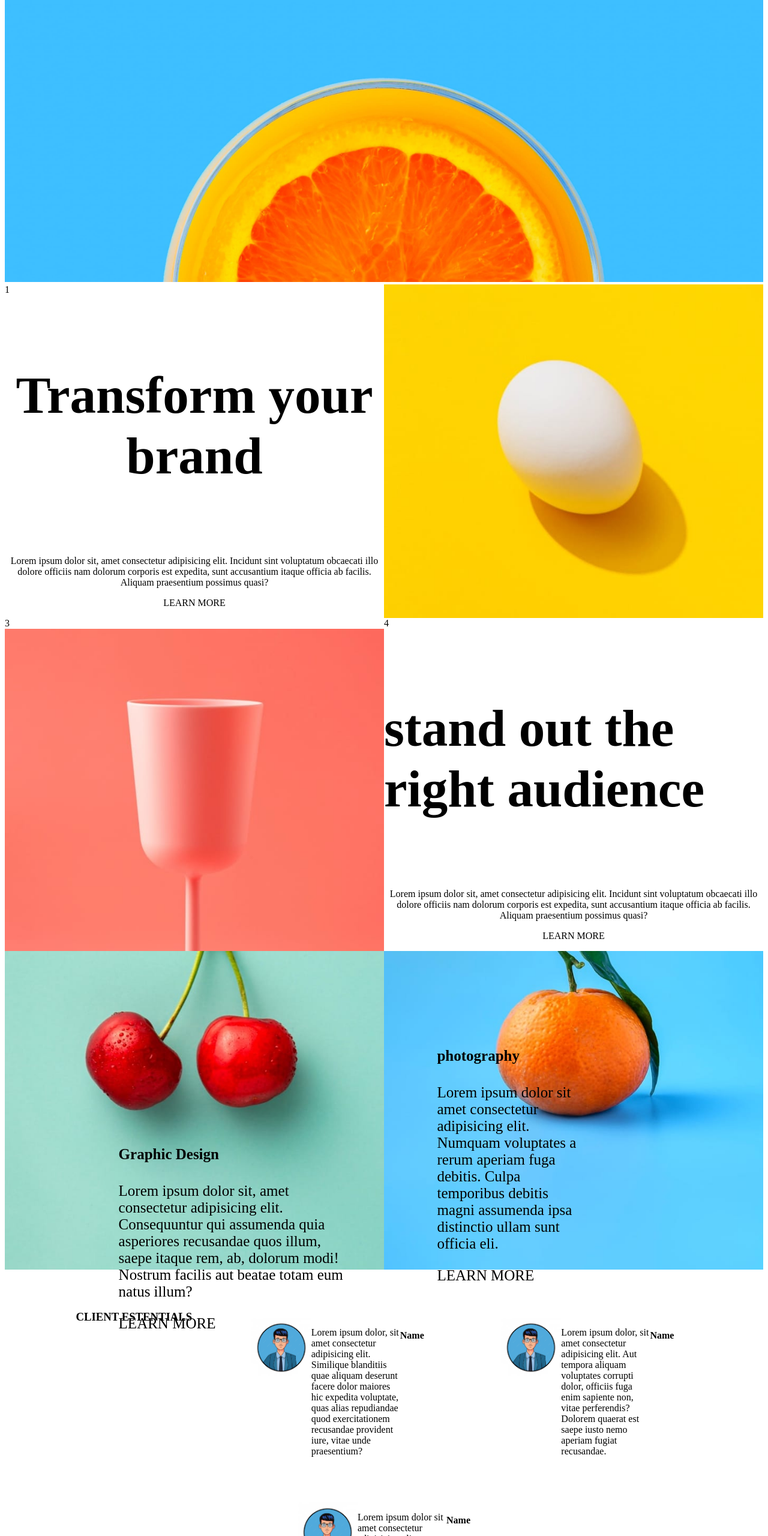
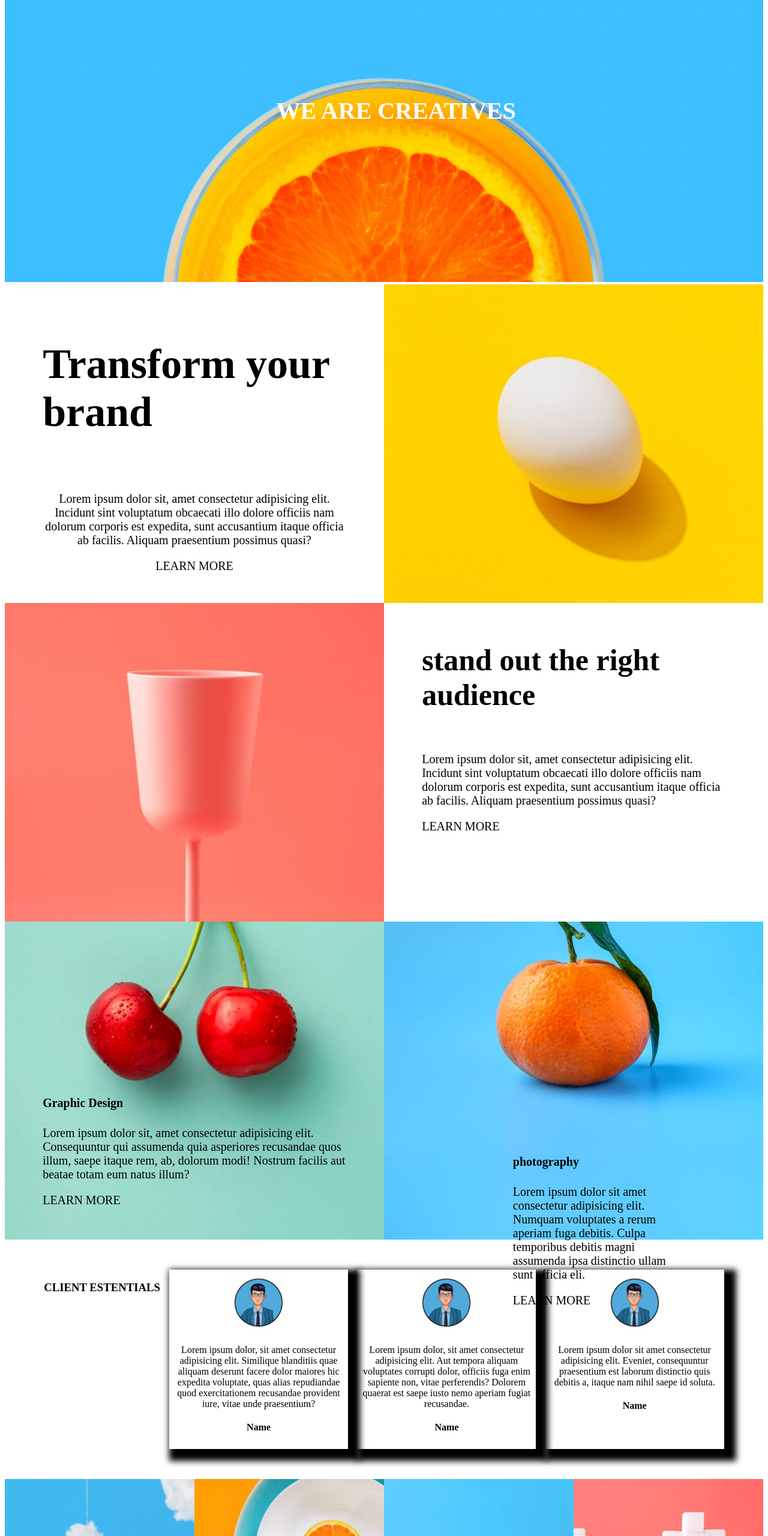
Before and after one commit to hgovindc/Works, a plain HTML site: page index.html in a window 1280 px wide. Shown: the part 240-2800 px from the top of the page at 60% size. Drawn offline with Linux system fonts and the light colour scheme.

Commit message:
new file added

```diff
--- a/index.html
+++ b/index.html
@@ -7,10 +7,13 @@
     <link rel="stylesheet" href="/style.css">
 </head>
 <body>
+
     <div class="parent">
         <div class="child"><img src="./image-header.jpg" alt="">
-            <h1>sunnyside</h1>
+
+     <h1>sunnyside</h1>
         <ul>
+
             <li>about</li>
             <li>service</li>
             <li>project</li>
@@ -18,14 +21,14 @@
         </ul>
         <h2>WE ARE CREATIVES</h2>
     <div class="grid">
-    <div class="child1">1<h4>Transform your brand</h4>
+    <div class="child1"><h4>Transform your brand</h4>
     <p>Lorem ipsum dolor sit, amet consectetur adipisicing elit. Incidunt sint voluptatum obcaecati illo dolore officiis nam dolorum corporis est expedita, sunt accusantium itaque officia ab facilis. Aliquam praesentium possimus quasi?</p>
 <p>LEARN MORE</p></div>
 
     <div class="child2">
     <img src="./image-transform.jpg" alt=""></div>
-    <div class="child3">3<img src="./image-stand-out.jpg"alt=""></div>
-    <div class="child4">4<h4>stand out the right audience</h4>
+    <div class="child3"><img src="./image-stand-out.jpg"alt=""></div>
+    <div class="child4"><h4>stand out the right audience</h4>
     <p>Lorem ipsum dolor sit, amet consectetur adipisicing elit. Incidunt sint voluptatum obcaecati illo dolore officiis nam dolorum corporis est expedita, sunt accusantium itaque officia ab facilis. Aliquam praesentium possimus quasi?</p>
 <p>LEARN MORE</p></div>
 
--- a/style.css
+++ b/style.css
@@ -26,14 +26,15 @@ h1{
     position: absolute;
     color: white;
     padding:10px 10px;
-    left: 9px;
+    left: 8px;
     }
     h2{
-        top:85px;
+         font-size: 40px;
+        top:350px;
         padding: 10px 10px;
         color: white;
         position: absolute;
-        left: 50%;
+        left:35%;
     }
  ul{
     top:8px;
@@ -48,8 +49,8 @@ h1{
     background-color: white;
     border-radius:2px;
     color: black;
-    padding: 2px;
-    border-radius: 8px;
+    padding: 10px;
+    border-radius: 10px;
 
  }
  li{
@@ -58,26 +59,33 @@ h1{
  .child1{
 
     h4{
-        font-size: 87px;
-        text-align: center;
+        font-size: 70px;
+        margin-left: 10%;
 
     }
     p{
         text-align: center;
+        margin-left: 10%;
+        margin-right:10%;
+        font-size: 20px;
     }
     p{
-        font-style;
+
     }
 
     }
 
  .child4{
     h4{
-        font-size: 87px;
+        font-size: 50px;
+        margin-left: 10%;
+        margin-right: 10%;
 
     }
     p{
-        text-align: center;
+        font-size: 20px;
+        margin-left: 10%;
+        margin-right: 10%;
     }
     .p{
         font-family: Verdana, Geneva, Tahoma, sans-serif;
@@ -90,40 +98,43 @@ h1{
 }
 .text5{
     position: absolute;
-    top: 55%;
-    width: 60%;
-    left: 30%;
-    font-size: 25px;
+    top: 50%;
+    margin-right: 10%;
+    margin-left: 10%;
+    font-size: 20px;
 
 }
 .text6{
     position: absolute;
-    top: 65%;
-    width: 20%;
+    top: 79%;
+    margin-left: 10%;
+    margin-right:10%;
       left:57%;
-    font-size: 25px;
+    font-size: 20px
 }
-.staffs{
-        padding: 50px;
-        display: flex;
-        flex-wrap: wrap;
-    justify-content: space-evenly;
 
 
-    }
     .h3{
-        position: absolute;
         opacity: 10%;
+        opacity: 5%;
         right:40%;
         font-size: 40px;
         text-align: center;
 
     }
+    .staffs{
+        padding: 50px;
+        display:flex ;
+        flex-wrap: wrap;
+        justify-content: space-evenly;
+    }
     .staff{
-        display: flex;
-        padding: 30px;
-        width:18rem;
-        box-shadow: 0px opx 10px 10px;
+        padding: 5px;
+        text-align: center;
+        width: 18rem;
+        box-shadow: 10px 10px   10px 10px;
+
+
     }
     .staff>img{
         width: 100px;
@@ -144,23 +155,36 @@ h1{
 
        position: absolute;
         top: 115%;
+
         background-color: rgb(60,221,167);
-        width: 100%;
+        width: 90%;
         height: 20px;
-        padding: 5%;
+        padding: 10%;
+        margin: 1px;
     }
     .oo{
         position: absolute;
+        left: 14%;
         text-align: center;
-        top:5%;
+        top:45%;
         padding: 10px 160px;
         display: flex;
         font-size:25px;
         margin-left: 20%;
+
         list-style: none;
+        flex-wrap: wrap;
 
 
-    ul{
+    li{
+        color: black;
+
+        left: 5%;
+        font-size: 10px;
+        top: 40%;
+        justify-content: space-between;
+        display: flex;
+
 
     }
 }
```
